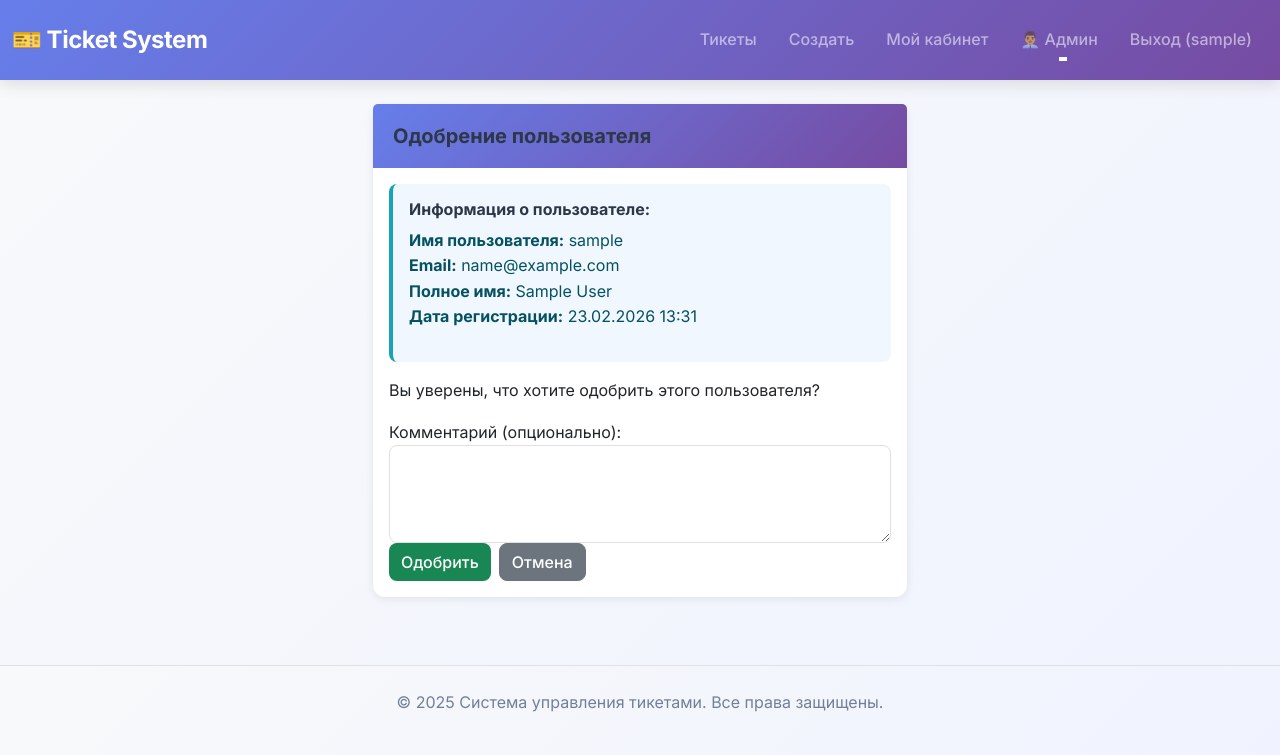
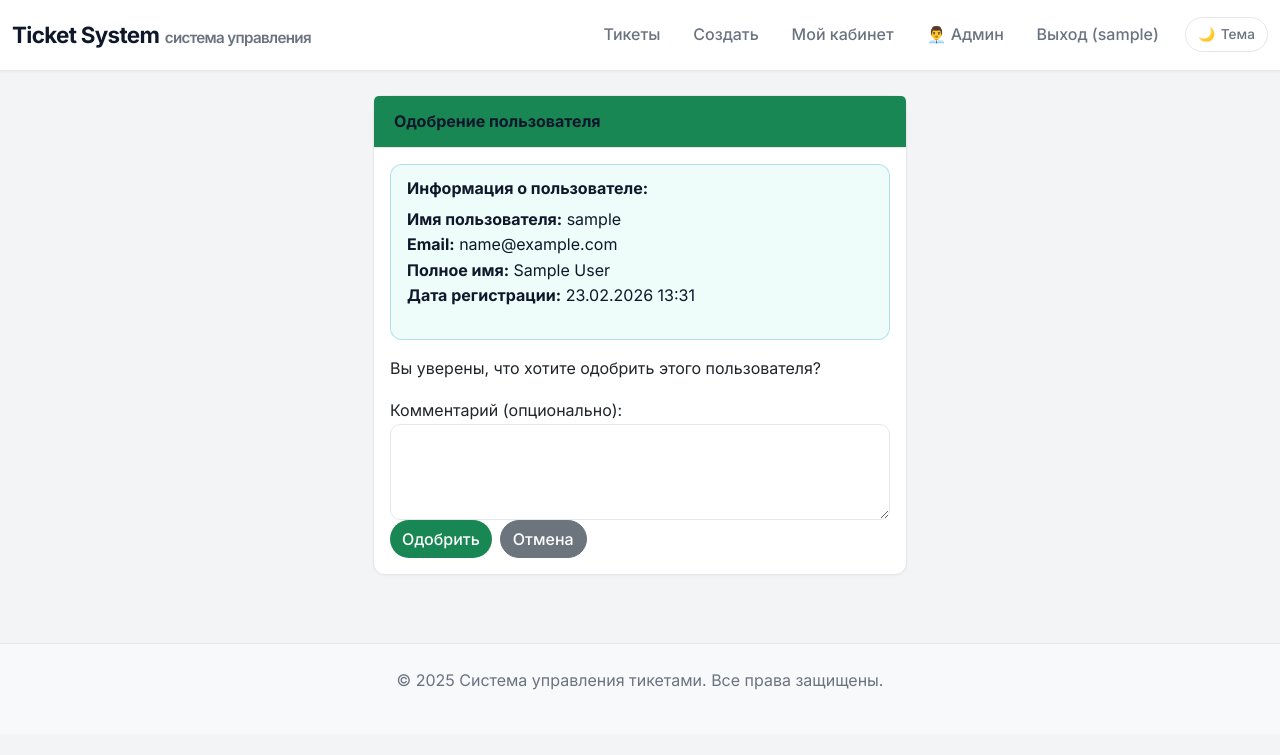
Before and after one commit to vite99/ticketsystem, a Django app: page /tickets/users/1/approve/ in a window 1280 px wide. Shown: the top 755 px of the page. Run offline with Django 5.2, Linux system fonts and the light colour scheme; the visitor is signed in with stand-in values (Sample User, id 1); data comes from the database, SQL or seed files in the repository; data that the repository does not hold is empty.

Commit message:
Add admin toast notifications for new tickets via polling API

```diff
--- a/templates/base.html
+++ b/templates/base.html
@@ -11,19 +11,40 @@
     <link href="https://fonts.googleapis.com/css2?family=Inter:wght@400;500;600;700&display=swap" rel="stylesheet">
     <style>
         :root {
-            --primary: #667eea;
-            --primary-dark: #764ba2;
-            --primary-light: #a291d1;
-            --success: #28a745;
-            --warning: #ffc107;
-            --danger: #dc3545;
-            --info: #17a2b8;
-            --light: #f8f9fa;
-            --dark: #2d3748;
+            --primary: #2563eb;
+            --primary-soft: #dbeafe;
+            --primary-strong: #1d4ed8;
+            --success: #16a34a;
+            --warning: #eab308;
+            --danger: #dc2626;
+            --info: #0891b2;
+            --bg-body: #f3f4f6;
+            --bg-elevated: #ffffff;
+            --border-subtle: #e5e7eb;
+            --border-strong: #d1d5db;
+            --fg-primary: #0f172a;
+            --fg-muted: #6b7280;
             --border-radius: 12px;
-            --shadow-sm: 0 2px 8px rgba(0, 0, 0, 0.08);
-            --shadow-md: 0 4px 16px rgba(0, 0, 0, 0.12);
-            --shadow-lg: 0 8px 24px rgba(0, 0, 0, 0.15);
+            --shadow-sm: 0 1px 2px rgba(15, 23, 42, 0.04);
+            --shadow-md: 0 4px 16px rgba(15, 23, 42, 0.08);
+            --shadow-lg: 0 16px 40px rgba(15, 23, 42, 0.12);
+            --transition-fast: 0.15s ease-out;
+        }
+
+        body[data-theme="dark"] {
+            --primary: #60a5fa;
+            --primary-soft: #1d283a;
+            --primary-strong: #3b82f6;
+            --success: #22c55e;
+            --warning: #eab308;
+            --danger: #ef4444;
+            --info: #22c1c3;
+            --bg-body: #020617;
+            --bg-elevated: #020617;
+            --border-subtle: #1f2937;
+            --border-strong: #4b5563;
+            --fg-primary: #e5e7eb;
+            --fg-muted: #9ca3af;
         }
 
         * {
@@ -35,266 +56,312 @@
         }
 
         body {
-            background: linear-gradient(135deg, #f8f9fa 0%, #f0f3ff 100%);
-            color: var(--dark);
+            background-color: var(--bg-body);
+            color: var(--fg-primary);
             line-height: 1.6;
+            transition: background-color var(--transition-fast), color var(--transition-fast);
         }
 
         .navbar {
-            background: linear-gradient(135deg, var(--primary) 0%, var(--primary-dark) 100%);
-            box-shadow: var(--shadow-md);
-            padding: 1rem 0;
+            background-color: var(--bg-elevated);
+            border-bottom: 1px solid var(--border-subtle);
+            box-shadow: var(--shadow-sm);
+            padding: 0.75rem 0;
         }
 
         .navbar-brand {
             font-weight: 700;
-            font-size: 1.5rem;
-            letter-spacing: -0.5px;
-            transition: transform 0.3s ease;
+            font-size: 1.4rem;
+            letter-spacing: -0.03em;
+            color: var(--fg-primary) !important;
         }
 
-        .navbar-brand:hover {
-            transform: scale(1.05);
+        .navbar-brand span {
+            font-weight: 600;
+            color: var(--fg-muted);
+            font-size: 0.95rem;
+            margin-left: 0.35rem;
         }
 
-        .nav-link {
+        .navbar-nav .nav-link {
             font-weight: 500;
             position: relative;
-            transition: all 0.3s ease;
-            padding: 0.5rem 1rem !important;
+            transition: color var(--transition-fast), background-color var(--transition-fast);
+            padding: 0.4rem 0.9rem !important;
+            border-radius: 999px;
+            color: var(--fg-muted) !important;
         }
 
-        .nav-link::after {
-            content: '';
-            position: absolute;
-            bottom: 0;
-            left: 50%;
-            width: 0;
-            height: 2px;
-            background: white;
-            transition: all 0.3s ease;
-            transform: translateX(-50%);
+        .navbar-nav .nav-link::after {
+            display: none;
         }
 
-        .nav-link:hover {
-            color: rgba(255, 255, 255, 0.9) !important;
+        .navbar-nav .nav-link:hover {
+            color: var(--fg-primary) !important;
+            background-color: rgba(37, 99, 235, 0.06);
         }
 
-        .nav-link:hover::after {
-            width: 100%;
+        body[data-theme="dark"] .navbar-nav .nav-link:hover {
+            background-color: rgba(37, 99, 235, 0.16);
         }
 
         .dropdown-menu {
-            border: none;
-            box-shadow: var(--shadow-lg);
+            border: 1px solid var(--border-subtle);
+            box-shadow: var(--shadow-md);
             border-radius: var(--border-radius);
-            animation: slideDown 0.3s ease;
+            padding: 0.4rem;
+            background-color: var(--bg-elevated);
         }
 
-        @keyframes slideDown {
-            from {
-                opacity: 0;
-                transform: translateY(-10px);
-            }
-            to {
-                opacity: 1;
-                transform: translateY(0);
-            }
+        .dropdown-item {
+            border-radius: 8px;
+            font-weight: 500;
+            color: var(--fg-muted);
         }
 
         .dropdown-item:hover {
-            background-color: var(--light);
+            background-color: var(--primary-soft);
+            color: var(--fg-primary);
+        }
+
+        .theme-toggle-btn {
+            border-radius: 999px;
+            border: 1px solid var(--border-subtle);
+            padding: 0.35rem 0.75rem;
+            font-size: 0.85rem;
+            font-weight: 500;
+            color: var(--fg-muted);
+            background-color: transparent;
+            display: inline-flex;
+            align-items: center;
+            gap: 0.35rem;
+            transition: background-color var(--transition-fast), border-color var(--transition-fast), color var(--transition-fast), transform var(--transition-fast);
+        }
+
+        .theme-toggle-btn:hover {
+            background-color: var(--primary-soft);
+            border-color: var(--primary);
+            color: var(--fg-primary);
+            transform: translateY(-1px);
         }
 
         .card {
-            border: none;
+            border: 1px solid var(--border-subtle);
             border-radius: var(--border-radius);
             box-shadow: var(--shadow-sm);
             margin-bottom: 20px;
-            transition: all 0.3s ease;
+            background-color: var(--bg-elevated);
+            transition: box-shadow var(--transition-fast), transform var(--transition-fast), border-color var(--transition-fast), background-color var(--transition-fast);
         }
 
         .card:hover {
             box-shadow: var(--shadow-md);
             transform: translateY(-2px);
+            border-color: var(--border-strong);
         }
 
         .card-header {
-            background: linear-gradient(135deg, var(--primary) 0%, var(--primary-dark) 100%);
-            color: white;
+            background-color: transparent;
+            border-bottom: 1px solid var(--border-subtle);
             border-radius: var(--border-radius) var(--border-radius) 0 0;
-            border: none;
-            padding: 1.25rem;
+            padding: 1rem 1.25rem;
             font-weight: 600;
+            color: var(--fg-primary);
         }
 
-        .card-header h5, .card-header h4, .card-header h3 {
+        .card-header h5,
+        .card-header h4,
+        .card-header h3 {
             margin: 0;
+            font-size: 1rem;
+        }
+
+        .btn {
+            border-radius: 999px;
+            font-weight: 500;
+            transition: background-color var(--transition-fast), color var(--transition-fast), box-shadow var(--transition-fast), transform var(--transition-fast), border-color var(--transition-fast);
         }
 
         .btn-primary {
-            background: linear-gradient(135deg, var(--primary) 0%, var(--primary-dark) 100%);
+            background: linear-gradient(135deg, var(--primary) 0%, var(--primary-strong) 100%);
             border: none;
-            font-weight: 500;
-            padding: 0.6rem 1.5rem;
-            border-radius: 8px;
-            transition: all 0.3s ease;
+            padding: 0.55rem 1.4rem;
         }
 
         .btn-primary:hover {
-            background: linear-gradient(135deg, var(--primary-dark) 0%, var(--primary) 100%);
-            transform: translateY(-2px);
-            box-shadow: 0 4px 12px rgba(102, 126, 234, 0.4);
+            background: linear-gradient(135deg, var(--primary-strong) 0%, var(--primary) 100%);
+            box-shadow: 0 8px 24px rgba(37, 99, 235, 0.25);
+            transform: translateY(-1px);
         }
 
-        .btn-primary:active {
-            transform: translateY(0);
+        .btn-outline-primary {
+            border-color: var(--border-subtle);
+            color: var(--fg-primary);
+            background-color: transparent;
         }
 
-        .btn {
-            border-radius: 8px;
-            font-weight: 500;
-            transition: all 0.3s ease;
+        .btn-outline-primary:hover {
+            background-color: var(--primary-soft);
+            border-color: var(--primary);
+            color: var(--fg-primary);
         }
 
-        .btn-success, .btn-danger, .btn-warning {
+        .btn-success,
+        .btn-danger,
+        .btn-warning {
             border: none;
         }
 
         .btn-success:hover {
-            transform: translateY(-2px);
-            box-shadow: 0 4px 12px rgba(40, 167, 69, 0.3);
+            box-shadow: 0 8px 24px rgba(22, 163, 74, 0.25);
+            transform: translateY(-1px);
         }
 
         .btn-danger:hover {
-            transform: translateY(-2px);
-            box-shadow: 0 4px 12px rgba(220, 53, 69, 0.3);
+            box-shadow: 0 8px 24px rgba(220, 38, 38, 0.25);
+            transform: translateY(-1px);
         }
 
         .btn-warning:hover {
-            transform: translateY(-2px);
-            box-shadow: 0 4px 12px rgba(255, 193, 7, 0.3);
+            box-shadow: 0 8px 24px rgba(234, 179, 8, 0.25);
+            transform: translateY(-1px);
         }
 
         .badge {
-            padding: 0.5rem 0.75rem;
-            border-radius: 20px;
+            padding: 0.35rem 0.75rem;
+            border-radius: 999px;
             font-weight: 500;
-            font-size: 0.85rem;
+            font-size: 0.8rem;
         }
 
         .alert {
-            border: none;
-            border-left: 4px solid;
-            border-radius: 8px;
-            animation: slideIn 0.3s ease;
-        }
-
-        @keyframes slideIn {
-            from {
-                opacity: 0;
-                transform: translateX(-20px);
-            }
-            to {
-                opacity: 1;
-                transform: translateX(0);
-            }
+            border-radius: 12px;
+            border: 1px solid var(--border-subtle);
+            background-color: var(--bg-elevated);
+            color: var(--fg-primary);
+            padding: 0.9rem 1rem;
         }
 
         .alert-danger {
-            border-left-color: var(--danger);
-            background-color: #fff5f5;
+            border-color: rgba(220, 38, 38, 0.2);
+            background-color: rgba(248, 113, 113, 0.08);
         }
 
         .alert-success {
-            border-left-color: var(--success);
-            background-color: #f0f9ff;
+            border-color: rgba(22, 163, 74, 0.2);
+            background-color: rgba(74, 222, 128, 0.06);
         }
 
         .alert-warning {
-            border-left-color: var(--warning);
-            background-color: #fffbf0;
+            border-color: rgba(234, 179, 8, 0.25);
+            background-color: rgba(250, 204, 21, 0.08);
         }
 
         .alert-info {
-            border-left-color: var(--info);
-            background-color: #f0f7ff;
+            border-color: rgba(8, 145, 178, 0.25);
+            background-color: rgba(45, 212, 191, 0.08);
         }
 
-        .form-control, .form-select {
-            border: 1px solid #e0e0e0;
-            border-radius: 8px;
-            transition: all 0.3s ease;
-            padding: 0.75rem;
+        .form-control,
+        .form-select {
+            border: 1px solid var(--border-subtle);
+            border-radius: 10px;
+            transition: border-color var(--transition-fast), box-shadow var(--transition-fast), background-color var(--transition-fast);
+            padding: 0.7rem 0.85rem;
+            background-color: var(--bg-elevated);
+            color: var(--fg-primary);
         }
 
-        .form-control:focus, .form-select:focus {
+        .form-control:focus,
+        .form-select:focus {
             border-color: var(--primary);
-            box-shadow: 0 0 0 3px rgba(102, 126, 234, 0.1);
+            box-shadow: 0 0 0 1px rgba(37, 99, 235, 0.25);
         }
 
         .form-label {
             font-weight: 600;
-            color: var(--dark);
-            margin-bottom: 0.5rem;
+            color: var(--fg-primary);
+            margin-bottom: 0.45rem;
         }
 
         .table {
             margin-bottom: 0;
+            color: var(--fg-primary);
         }
 
         .table thead th {
-            background-color: var(--light);
+            background-color: var(--primary-soft);
             font-weight: 600;
             border: none;
-            border-bottom: 2px solid #e0e0e0;
-            color: var(--dark);
+            border-bottom: 1px solid var(--border-subtle);
+            color: var(--fg-primary);
         }
 
         .table tbody tr {
-            transition: all 0.3s ease;
+            transition: background-color var(--transition-fast);
         }
 
         .table tbody tr:hover {
-            background-color: #f8f9fa;
-            box-shadow: inset 0 0 0 1px #e0e0e0;
+            background-color: rgba(15, 23, 42, 0.02);
         }
 
         .ticket-row:hover {
-            background-color: #f8f9fa;
-            transition: background-color 0.3s;
+            background-color: rgba(15, 23, 42, 0.02);
+            transition: background-color var(--transition-fast);
         }
 
-        .priority-critical { background-color: #dc3545 !important; color: white; }
-        .priority-high { background-color: #fd7e14 !important; color: white; }
-        .priority-medium { background-color: #ffc107 !important; color: #333; }
-        .priority-low { background-color: #17a2b8 !important; color: white; }
+        .priority-critical {
+            background-color: #dc2626 !important;
+            color: white;
+        }
+
+        .priority-high {
+            background-color: #ea580c !important;
+            color: white;
+        }
+
+        .priority-medium {
+            background-color: #eab308 !important;
+            color: #111827;
+        }
+
+        .priority-low {
+            background-color: #0f766e !important;
+            color: white;
+        }
 
         .list-group-item {
-            border: 1px solid #e0e0e0;
-            border-radius: 8px;
+            border: 1px solid var(--border-subtle);
+            border-radius: 10px;
             margin-bottom: 8px;
-            transition: all 0.3s ease;
+            transition: border-color var(--transition-fast), background-color var(--transition-fast), box-shadow var(--transition-fast), transform var(--transition-fast);
+            background-color: var(--bg-elevated);
         }
 
         .list-group-item:hover {
             border-color: var(--primary);
             box-shadow: var(--shadow-sm);
+            transform: translateY(-1px);
         }
 
         footer {
-            background: linear-gradient(135deg, #f8f9fa 0%, #f0f3ff 100%);
-            border-top: 1px solid #e0e0e0;
+            background-color: transparent;
+            border-top: 1px solid var(--border-subtle);
             margin-top: 4rem;
         }
 
-        h1, h2, h3, h4, h5, h6 {
+        h1,
+        h2,
+        h3,
+        h4,
+        h5,
+        h6 {
             font-weight: 700;
-            color: var(--dark);
+            color: var(--fg-primary);
         }
 
         .text-muted {
-            color: #718096 !important;
+            color: var(--fg-muted) !important;
         }
 
         .invalid-feedback {
@@ -304,20 +371,19 @@
         }
 
         .toast {
-            border: none;
+            border: 1px solid var(--border-subtle);
             border-radius: var(--border-radius);
             box-shadow: var(--shadow-lg);
+            background-color: var(--bg-elevated);
         }
 
         .toast-header {
-            background: white;
-            border: none;
-            border-bottom: 1px solid #e0e0e0;
+            background: var(--bg-elevated);
+            border-bottom: 1px solid var(--border-subtle);
         }
 
-        /* Плавные переходы для всех интерактивных элементов */
         a {
-            transition: color 0.3s ease;
+            transition: color var(--transition-fast);
         }
 
         a:hover {
@@ -326,16 +392,16 @@
     </style>
     {% block extra_css %}{% endblock %}
 </head>
-<body>
+<body data-theme="light">
     <!-- Навигация -->
     <nav class="navbar navbar-expand-lg navbar-dark sticky-top">
         <div class="container-fluid">
-            <a class="navbar-brand" href="{% url 'ticket_list' %}">🎫 Ticket System</a>
+            <a class="navbar-brand" href="{% url 'ticket_list' %}">Ticket System<span>система управления</span></a>
             <button class="navbar-toggler" type="button" data-bs-toggle="collapse" data-bs-target="#navbarNav">
                 <span class="navbar-toggler-icon"></span>
             </button>
             <div class="collapse navbar-collapse" id="navbarNav">
-                <ul class="navbar-nav ms-auto">
+                <ul class="navbar-nav ms-auto align-items-center gap-1">
                     {% if user.is_authenticated %}
                     <li class="nav-item">
                         <a class="nav-link" href="{% url 'ticket_list' %}">Тикеты</a>
@@ -370,6 +436,12 @@
                         <a class="nav-link" href="{% url 'register' %}">Регистрация</a>
                     </li>
                     {% endif %}
+                    <li class="nav-item ms-2">
+                        <button id="themeToggle" class="theme-toggle-btn" type="button">
+                            <span class="theme-toggle-icon">🌙</span>
+                            <span class="d-none d-md-inline">Тема</span>
+                        </button>
+                    </li>
                 </ul>
             </div>
         </div>
@@ -413,52 +485,100 @@
 
     <script src="https://cdn.jsdelivr.net/npm/bootstrap@5.3.0/dist/js/bootstrap.bundle.min.js"></script>
     <script>
+        // Переключение светлой/темной темы с сохранением в localStorage
+        document.addEventListener('DOMContentLoaded', function () {
+            const body = document.body;
+            const toggle = document.getElementById('themeToggle');
+            const icon = toggle ? toggle.querySelector('.theme-toggle-icon') : null;
+            const savedTheme = localStorage.getItem('ticket-theme');
+
+            if (savedTheme === 'dark' || savedTheme === 'light') {
+                body.setAttribute('data-theme', savedTheme);
+                if (icon) {
+                    icon.textContent = savedTheme === 'dark' ? '☀️' : '🌙';
+                }
+            }
+
+            if (toggle && icon) {
+                toggle.addEventListener('click', function () {
+                    const current = body.getAttribute('data-theme') === 'dark' ? 'light' : 'dark';
+                    body.setAttribute('data-theme', current);
+                    localStorage.setItem('ticket-theme', current);
+                    icon.textContent = current === 'dark' ? '☀️' : '🌙';
+                });
+            }
+
             // Функция для отображения toast уведомления
-        function showNotification(message, type = 'info') {
+            window.showNotification = function (message, type = 'info') {
                 const toast = document.getElementById('notificationToast');
                 const toastBody = document.getElementById('toastMessage');
                 const toastHeader = document.getElementById('toastTitle');
 
-            // Определяем заголовок и стиль в зависимости от типа
+                if (!toast || !toastBody || !toastHeader) {
+                    return;
+                }
+
                 if (type === 'info') {
-                toastHeader.innerHTML = '🆕 Новое уведомление';
+                    toastHeader.textContent = 'Новое уведомление';
                     toastHeader.className = 'me-auto';
                 } else if (type === 'warning') {
-                toastHeader.innerHTML = '✏️ Изменение';
+                    toastHeader.textContent = 'Изменение';
                     toastHeader.className = 'me-auto text-warning';
                 } else if (type === 'success') {
-                toastHeader.innerHTML = '✅ Успешно';
+                    toastHeader.textContent = 'Успешно';
                     toastHeader.className = 'me-auto text-success';
                 } else if (type === 'danger') {
-                toastHeader.innerHTML = '❌ Ошибка';
+                    toastHeader.textContent = 'Ошибка';
                     toastHeader.className = 'me-auto text-danger';
                 }
 
                 toastBody.textContent = message;
 
-            // Показываем toast
                 const bsToast = new bootstrap.Toast(toast);
                 bsToast.show();
-        }
+            };
 
-        // Проверяем наличие уведомлений при загрузке страницы
-        document.addEventListener('DOMContentLoaded', function() {
             // Получаем уведомления из данных страницы (если они есть)
             const notifications = document.querySelectorAll('[data-notification]');
             notifications.forEach(el => {
                 const message = el.dataset.notification;
                 const type = el.dataset.notificationType || 'info';
-                setTimeout(() => showNotification(message, type), 500);
+                setTimeout(() => window.showNotification(message, type), 500);
             });
 
-            // Для админов: проверяем наличие уведомлений через WebSocket или AJAX
+            // Для админов: периодическая проверка новых уведомлений (каждые 5 секунд)
             {% if user.is_staff %}
-            // Периодическая проверка новых уведомлений (каждые 5 секунд)
-            setInterval(function() {
-                fetch('{% url "ticket_list" %}?check_notifications=true')
+            let lastTicketId = 0;
+            let initializedNotifications = false;
+
+            function pollNewTickets() {
+                fetch('{% url "get_new_tickets" %}?last_id=' + lastTicketId)
                     .then(response => response.json())
-                    .catch(error => console.log('No notifications'));
-            }, 5000);
+                    .then(data => {
+                        if (!data || !data.success || !Array.isArray(data.tickets)) {
+                            return;
+                        }
+
+                        const ids = data.tickets.map(t => Number(t.id)).filter(Number.isFinite);
+                        if (ids.length > 0) {
+                            lastTicketId = Math.max(lastTicketId, Math.max(...ids));
+                        }
+
+                        if (!initializedNotifications) {
+                            initializedNotifications = true;
+                            return;
+                        }
+
+                        const orderedTickets = [...data.tickets].sort((a, b) => a.id - b.id);
+                        orderedTickets.forEach(ticket => {
+                            window.showNotification(`Новый тикет #${ticket.id}: ${ticket.title}`, 'info');
+                        });
+                    })
+                    .catch(() => {});
+            }
+
+            pollNewTickets();
+            setInterval(pollNewTickets, 10000);
             {% endif %}
         });
     </script>
--- a/tickets/views.py
+++ b/tickets/views.py
@@ -12,7 +12,7 @@
 from django.contrib.auth.models import User
 from .models import Ticket, Comment, Status, Priority, Tag, UserProfile
 from .forms import TicketForm, TicketFormUser, CommentForm, RegistrationForm
-from django.urls import reverse_lazy
+from django.urls import reverse, reverse_lazy
 
 
 class TicketLoginView(LoginView):
@@ -427,8 +427,14 @@
     """API endpoint для получения новых тикетов (для AJAX)"""
     from django.http import JsonResponse
 
+    if not request.user.is_staff:
+        return JsonResponse({'success': True, 'tickets': [], 'count': 0})
+
     # Получить ID последнего просмотренного тикета из параметров
-    last_ticket_id = request.GET.get('last_id', 0)
+    try:
+        last_ticket_id = int(request.GET.get('last_id', 0))
+    except (TypeError, ValueError):
+        last_ticket_id = 0
 
     # Получить количество новых тикетов
     tickets = Ticket.objects.filter(id__gt=last_ticket_id).order_by('-created_at')[:10]
@@ -466,7 +472,8 @@
             'status_color': status_colors.get(status_name, 'secondary'),
             'created_at': ticket.created_at.strftime('%Y-%m-%d %H:%M'),
             'room': ticket.room or '-',
-            'is_staff': request.user.is_staff
+            'is_staff': request.user.is_staff,
+            'url': reverse('ticket_detail', kwargs={'ticket_id': ticket.id}),
         }
         tickets_data.append(ticket_info)
 
```
Lines whose indentation alone changed are shown as unchanged.
